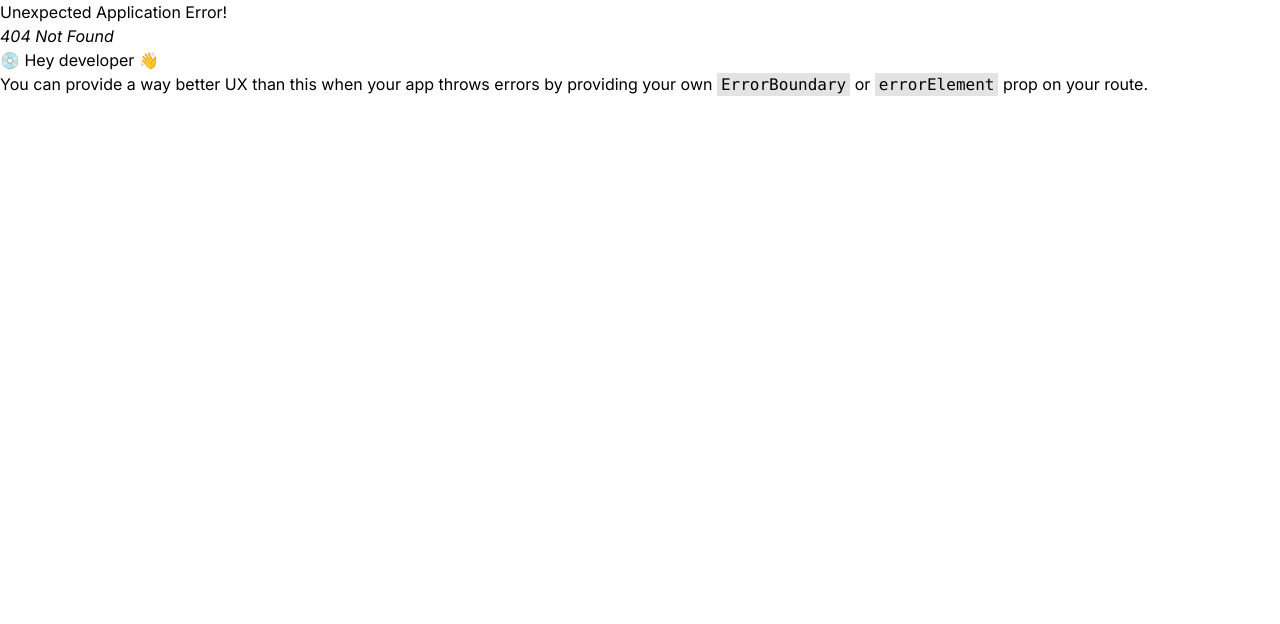
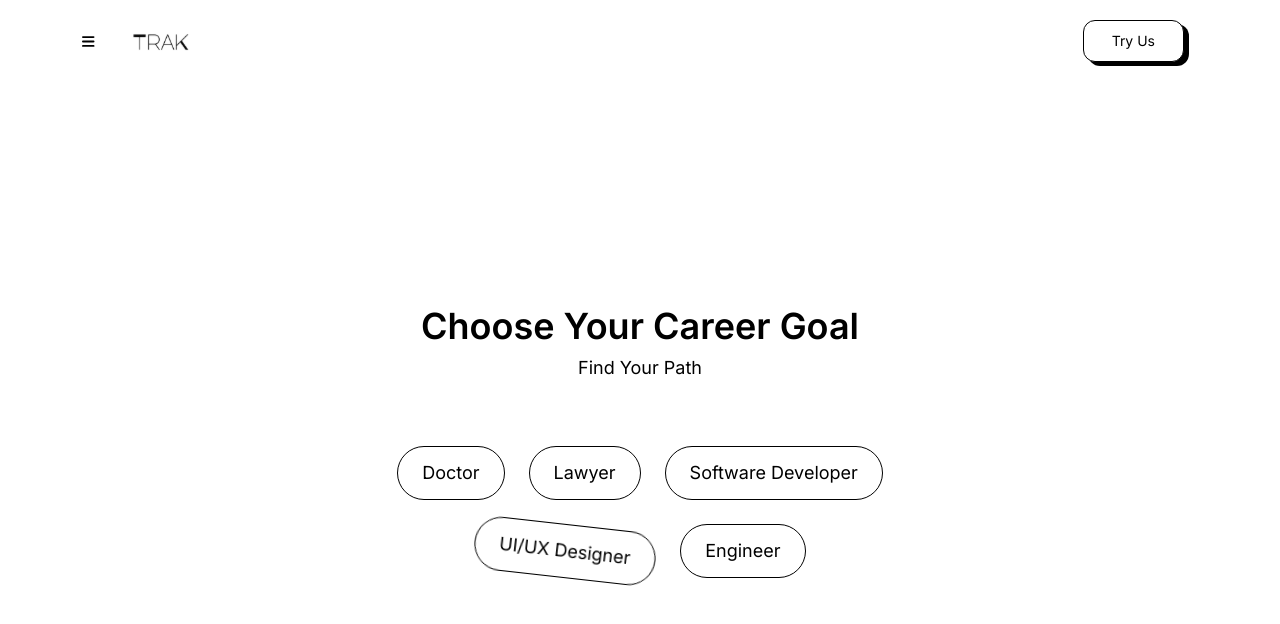
Before and after one commit to VishalMyla/Trak, a React (Vite) app: page /pathway in a window 1280 px wide. Before the commit this address had no page. Shown: the top 624 px of the page. Built offline with nearby package versions, Linux system fonts and the light colour scheme; a web font is replaced by a local one.

Commit message:
Stage01 of the pathways is added

```diff
--- /dev/null
+++ b/src/component/Pathway/stage1.jsx
@@ -0,0 +1,88 @@
+import { useEffect, useRef } from "react";
+import gsap from "gsap";
+
+function Stage1(){
+  const careerOptions = [
+    "Doctor",
+    "Lawyer",
+    "Software Developer",
+    "UI/UX Designer",
+    "Engineer",
+  ];
+
+  const uiUxRef = useRef(null);
+  const animationRef = useRef(null);
+
+  useEffect(() => {
+    const ctx = gsap.context(() => {
+      animationRef.current = gsap
+        .timeline({ repeat: -1, yoyo: true })
+        .to(uiUxRef.current, { rotation: 10, duration: 0.2, ease: "power1.out" })
+        .to(uiUxRef.current, { rotation: -8, duration: 0.2, ease: "power1.out" })
+        .to(uiUxRef.current, { rotation: 6, duration: 0.15, ease: "power1.out" })
+        .to(uiUxRef.current, { rotation: -4, duration: 0.15, ease: "power1.out" })
+        .to(uiUxRef.current, { rotation: 2, duration: 0.1, ease: "power1.out" })
+        .to(uiUxRef.current, { rotation: 0, duration: 0.1, ease: "power1.out" });
+    });
+
+    return () => ctx.revert(); // Cleanup GSAP animations when component unmounts
+  }, []);
+
+  const handleMouseEnter = () => {
+    animationRef.current?.pause();
+    gsap.to(uiUxRef.current, { rotation: 0, duration: 0.2 });
+  };
+
+  const handleMouseLeave = () => {
+    animationRef.current?.resume();
+  };
+  return(
+    <div className="h-full  flex flex-col justify-center gap-16">
+        <div className="flex flex-col gap-2">
+          <div className="text-4xl text-center font-semibold">
+            Choose Your Career Goal
+          </div>
+          <div className="text-lg text-center font-normal">Find Your Path</div>
+        </div>
+
+        <div className="flex flex-wrap gap-6 max-w-2xl mx-auto">
+          {/* First row - full width */}
+          <div className="w-full flex gap-6 flex-row justify-center">
+            {careerOptions.slice(0, 3).map((career, index) => (
+              <button
+                key={index}
+                className="border border-black rounded-full py-3 px-6 text-lg font-normal hover:bg-gray-100 transition-colors duration-200"
+              >
+                {career}
+              </button>
+            ))}
+          </div>
+
+          {/* Second row - centered */}
+          <div className="w-full flex justify-center gap-6">
+            {careerOptions.slice(3).map((career, index) =>
+              career === "UI/UX Designer" ? (
+                <button
+                  key={index + 3}
+                  ref={uiUxRef}
+                  onMouseEnter={handleMouseEnter}
+                  onMouseLeave={handleMouseLeave}
+                  className="border border-black rounded-full py-3 px-6 text-lg font-normal hover:bg-gray-100 transition-colors duration-200"
+                >
+                  {career}
+                </button>
+              ) : (
+                <button
+                  key={index + 3}
+                  className="border border-black rounded-full py-3 px-6 text-lg font-normal hover:bg-gray-100 transition-colors duration-200"
+                >
+                  {career}
+                </button>
+              )
+            )}
+          </div>
+        </div>
+      </div>
+  );
+}
+export default Stage1;
--- a/src/main.jsx
+++ b/src/main.jsx
@@ -5,6 +5,7 @@ import './index.css'
 import App from './App.jsx'
 import ErrorPage from './pages/Error.jsx'
 import Home from './pages/Home.jsx'
+import Pathway from './pages/Pathway.jsx'
 
 const router = createBrowserRouter([
   {
@@ -16,6 +17,9 @@ const router = createBrowserRouter([
   },{
     path: '/',
     element:<Home/>
+  }, {
+    path:'/pathway',
+    element:<Pathway/>
   }]
 
 
--- /dev/null
+++ b/src/pages/Pathway.jsx
@@ -0,0 +1,9 @@
+import Stage1 from "../component/Pathway/stage1";
+function Pathway() {
+return (
+    <div className="w-full h-[90vh] flex justify-around items-center">
+        <Stage1/>
+    </div>
+  );
+}
+export default Pathway;
```
Also changed, not shown: 1 other file (tests, documents, lock files or other folders).
